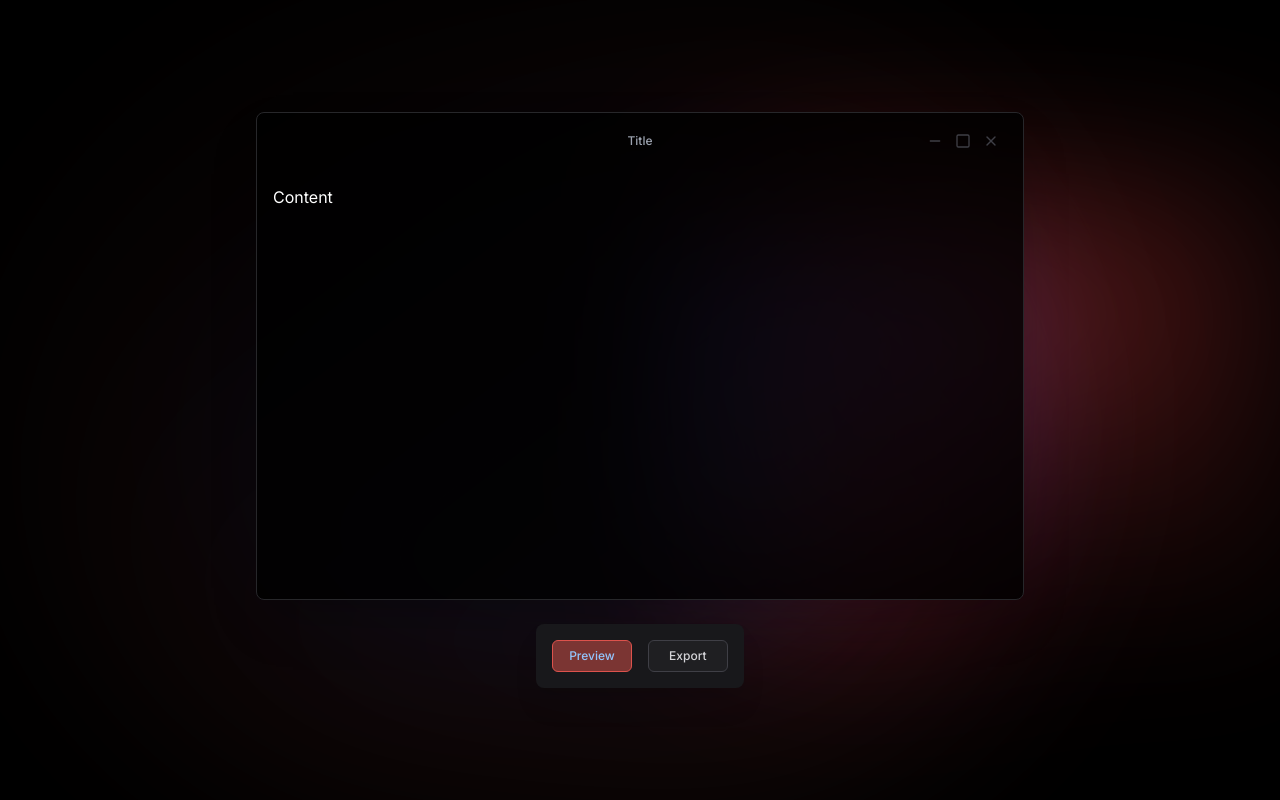
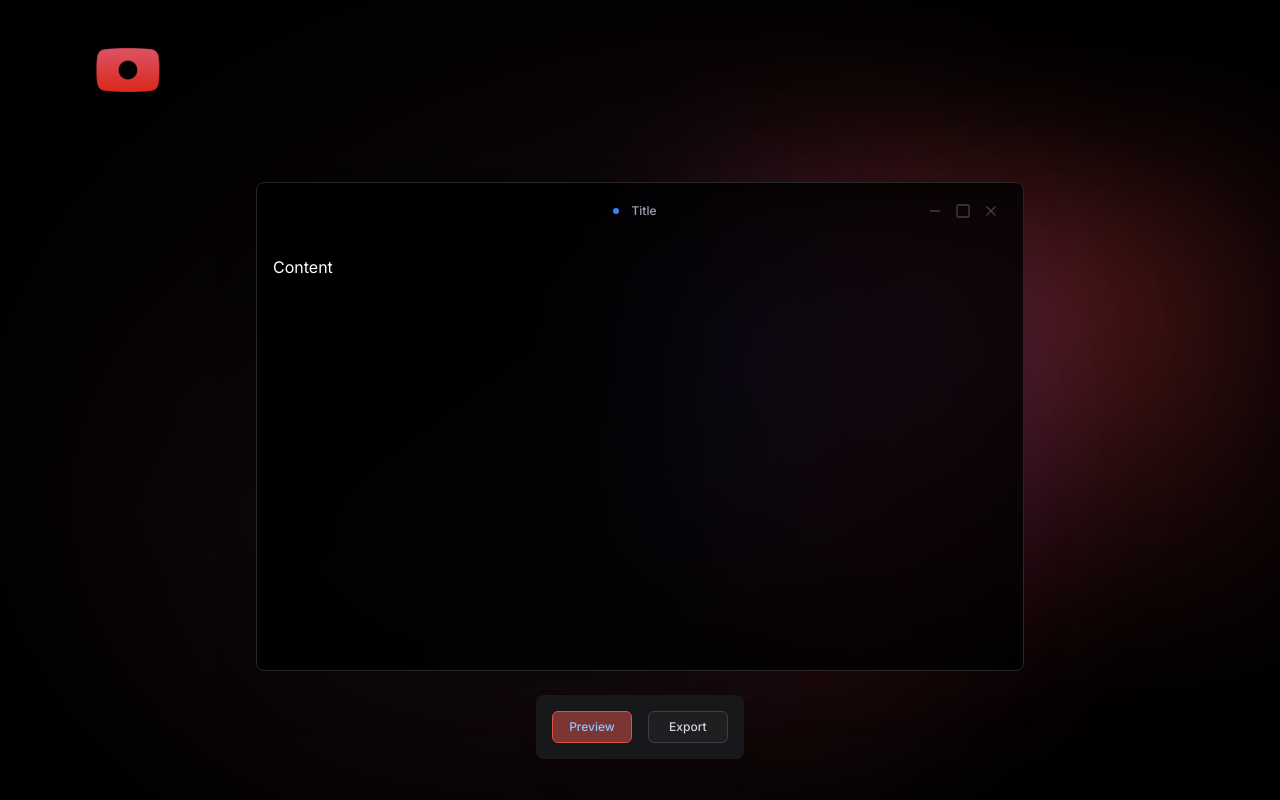
Before and after one commit to mjnoach/video-export, a Next.js app: page /edit in a window 1280 px wide. Built offline with nearby package versions, Linux system fonts and the light colour scheme.

Commit message:
nav component

```diff
--- a/src/app/edit/page.tsx
+++ b/src/app/edit/page.tsx
@@ -7,15 +7,15 @@ export default function Edit() {
   const videoUrl = searchParams.get('videoUrl')
 
   return (
-    <div className="flex h-screen w-full">
+    <main>
       {/* <SidePanel /> */}
       <div className="noise flex h-full flex-1 items-center justify-center px-6 lg:px-0">
         <div className="flex w-full flex-col items-stretch justify-center gap-6">
-          <Window />
+          <Window title={'Title'} />
           <Actions />
         </div>
       </div>
-    </div>
+    </main>
   )
 }
 
@@ -23,12 +23,21 @@ const SidePanel = () => (
   <div className="relative z-[50] h-full w-40 border-r border-zinc-700 bg-black"></div>
 )
 
-const Window = () => (
+type WindowProps = React.HtmlHTMLAttributes<HTMLElement> & {
+  title: string
+}
+
+const Window = (props: WindowProps) => (
   <div className="relative isolate">
     <div className="relative mx-auto w-[48rem] rounded-lg border border-zinc-800 bg-black/80 shadow-2xl">
       <div className="relative flex items-center justify-center px-2 py-4">
         <div className="inline-flex items-center gap-x-1.5 rounded-md px-2 py-1 text-xs font-medium text-gray-400 ring-gray-800">
-          <div className="relative">Title</div>
+          <div className="relative">
+            <DotIcon />
+            <span className="bg-transparent pl-2 text-center focus:border-none focus:outline-none">
+              {props.title}
+            </span>
+          </div>
         </div>
         <WindowControls />
       </div>
@@ -37,9 +46,19 @@ const Window = () => (
   </div>
 )
 
+const DotIcon = () => (
+  <svg
+    className="absolute left-[-10px] top-1/2 h-1.5 w-1.5 -translate-y-1/2 fill-blue-500"
+    viewBox="0 0 6 6"
+    aria-hidden="true"
+  >
+    <circle cx="3" cy="3" r="3"></circle>
+  </svg>
+)
+
 const Actions = () => (
   <div className="mx-auto flex gap-4 rounded-lg bg-zinc-900 p-4 drop-shadow-xl">
-    <button className="bg-brand/50 hover:bg-brand/60 border-brand inline-flex h-8 items-center justify-center whitespace-nowrap rounded-md border px-4 py-2 text-xs font-medium text-blue-300 ring-offset-zinc-500 transition-colors focus-visible:outline-none focus-visible:ring-2 focus-visible:ring-black focus-visible:ring-offset-2 disabled:pointer-events-none disabled:opacity-50">
+    <button className="inline-flex h-8 items-center justify-center whitespace-nowrap rounded-md border border-brand bg-brand/50 px-4 py-2 text-xs font-medium text-blue-300 ring-offset-zinc-500 transition-colors hover:bg-brand/60 focus-visible:outline-none focus-visible:ring-2 focus-visible:ring-black focus-visible:ring-offset-2 disabled:pointer-events-none disabled:opacity-50">
       Preview
     </button>
     <button className="inline-flex h-8 w-20 items-center justify-center whitespace-nowrap rounded-md border border-zinc-700 bg-zinc-800/50 px-4 py-2 text-xs font-medium text-zinc-300 ring-offset-zinc-500 transition-colors hover:bg-zinc-800 focus-visible:outline-none focus-visible:ring-2 focus-visible:ring-black focus-visible:ring-offset-2 disabled:pointer-events-none disabled:opacity-50">
--- a/src/app/globals.css
+++ b/src/app/globals.css
@@ -89,4 +89,7 @@
       )
       rgb(var(--background-start-rgb));
   }
+  main {
+    @apply flex grow flex-col items-center;
+  }
 }
--- a/src/app/layout.tsx
+++ b/src/app/layout.tsx
@@ -2,6 +2,7 @@ import type { Metadata } from 'next'
 import { Inter } from 'next/font/google'
 
 import { Background } from '@/components/background'
+import { Nav } from '@/components/nav'
 import { ThemeProvider } from '@/components/theme-provider'
 
 import './globals.css'
@@ -27,8 +28,11 @@ export default function RootLayout({
           enableSystem
           disableTransitionOnChange
         >
+          <div className="flex min-h-screen w-full flex-col">
+            <Nav />
+            {children}
+          </div>
           <Background />
-          {children}
         </ThemeProvider>
       </body>
     </html>
--- a/src/app/page.tsx
+++ b/src/app/page.tsx
@@ -1,35 +1,14 @@
-import Image from 'next/image'
-
 import { VideoLinkForm } from '@/components/VideoLinkForm'
-
-import logo from '../../public/logo.svg'
 
 export default function Home() {
   return (
-    <div>
-      <main className="relative flex h-screen flex-col items-center justify-between p-12">
-        <Nav />
-        <div className="mt-40 flex grow">
+    <main>
+      <div className="mt-40">
         <VideoLinkForm />
       </div>
       <div className="mb-32 grid text-center lg:mb-0 lg:w-full lg:max-w-5xl lg:grid-cols-4 lg:text-left">
         {/*  */}
       </div>
     </main>
-    </div>
   )
 }
-
-const Nav = () => (
-  <div className="z-10 w-full max-w-5xl items-center justify-between text-sm lg:flex">
-    <div className="fixed bottom-0 left-0 flex h-48 w-full items-end justify-center bg-gradient-to-t from-white via-white lg:static lg:h-auto lg:w-auto lg:bg-none dark:from-black dark:via-black">
-      <a
-        href="#"
-        className="pointer-events-none flex place-items-center gap-2 p-8 lg:pointer-events-auto lg:p-0"
-        rel="noopener noreferrer"
-      >
-        <Image src={logo} alt="Logo" className="max-w-16" priority />
-      </a>
-    </div>
-  </div>
-)
--- a/src/components/background.tsx
+++ b/src/components/background.tsx
@@ -1,5 +1,5 @@
 export const Background = () => (
-  <div className="absolute bottom-0 left-0 right-0 top-0 overflow-x-hidden">
+  <div className="absolute bottom-0 left-0 right-0 top-0 -z-10 overflow-x-hidden">
     <div className="absolute inset-x-[45%] inset-y-1/2 -z-10">
       <div className="relative z-[-1] flex scale-[150%] place-items-center before:absolute before:h-[300px] before:w-full before:-translate-x-1/2 before:rounded-full before:bg-gradient-radial before:from-white before:to-transparent before:blur-2xl before:content-[''] after:absolute after:-z-20 after:h-[180px] after:w-full after:translate-x-1/3 after:bg-gradient-conic after:from-sky-200 after:via-blue-200 after:blur-2xl after:content-[''] sm:before:w-[480px] sm:after:w-[240px] before:lg:h-[360px] before:dark:bg-gradient-to-br before:dark:from-transparent before:dark:to-blue-700 before:dark:opacity-10 after:dark:from-sky-900 after:dark:via-[#0141ff] after:dark:opacity-40">
         <div className="relative z-[-1] flex scale-[150%] place-items-center before:absolute before:h-[300px] before:w-full before:-translate-x-1/2 before:rounded-full before:bg-gradient-radial before:from-white before:to-transparent before:blur-2xl before:content-[''] after:absolute after:-z-20 after:h-[180px] after:w-full after:translate-x-1/3 after:bg-gradient-conic after:from-rose-100 after:via-red-300 after:blur-2xl after:content-[''] sm:before:w-[480px] sm:after:w-[240px] before:lg:h-[360px] before:dark:bg-gradient-to-br before:dark:from-transparent before:dark:to-red-400 before:dark:opacity-10 after:dark:from-rose-800 after:dark:via-red-500 after:dark:opacity-40">
--- /dev/null
+++ b/src/components/nav.tsx
@@ -0,0 +1,17 @@
+import Image from 'next/image'
+import Link from 'next/link'
+
+import logo from '../../public/logo.svg'
+
+export const Nav = () => (
+  <div className="container z-10 items-center justify-between text-sm lg:flex lg:px-24 lg:py-12">
+    <div className="fixed bottom-12 left-0 flex h-48 w-full items-end justify-center bg-gradient-to-t from-white via-white lg:static lg:h-auto lg:w-auto lg:bg-none dark:from-black dark:via-black">
+      <Link
+        href="/"
+        className="pointer-events-none flex place-items-center lg:pointer-events-auto lg:p-0"
+      >
+        <Image src={logo} alt="Logo" className="max-w-16" priority />
+      </Link>
+    </div>
+  </div>
+)
```
Lines whose indentation alone changed are shown as unchanged.
